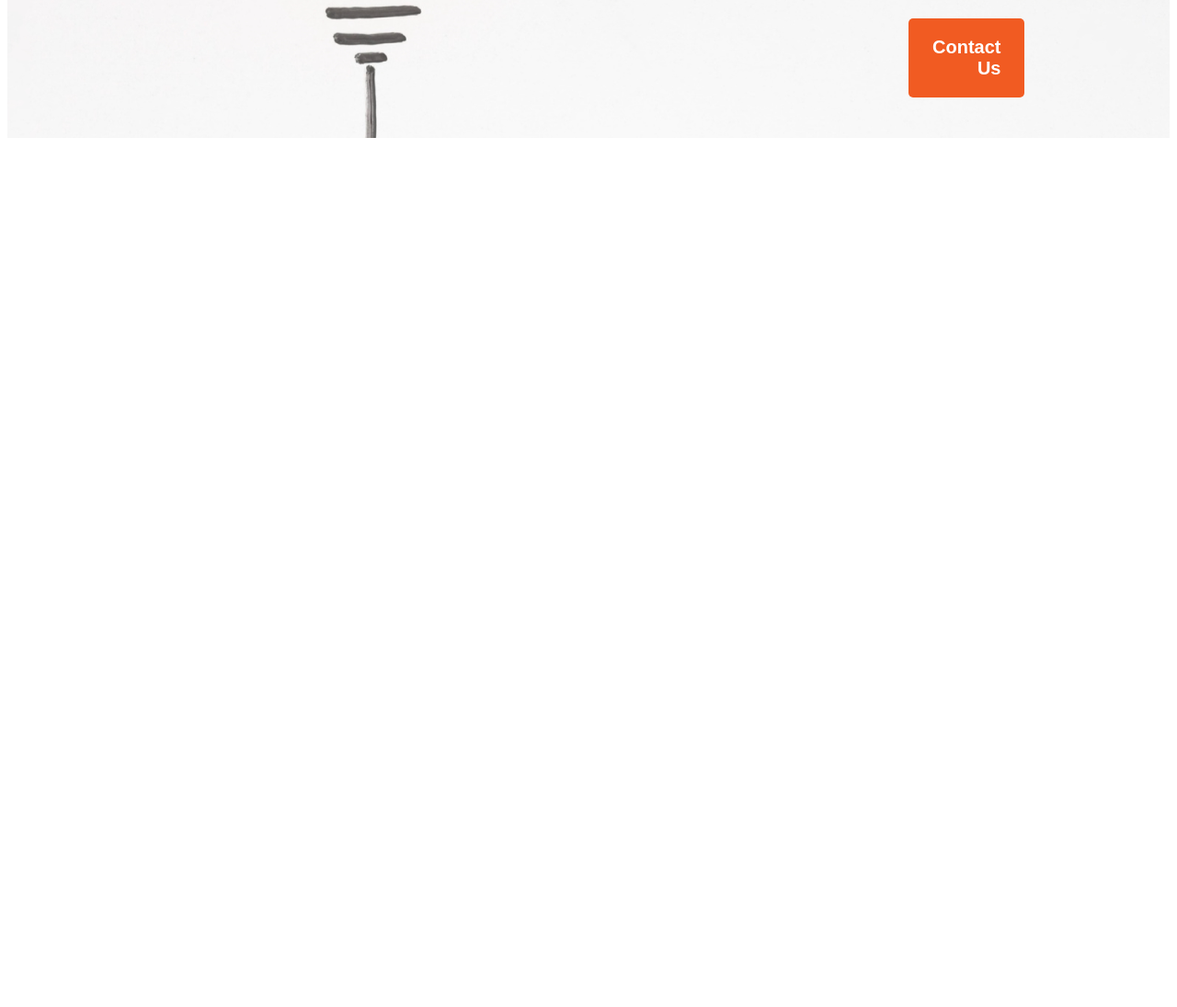
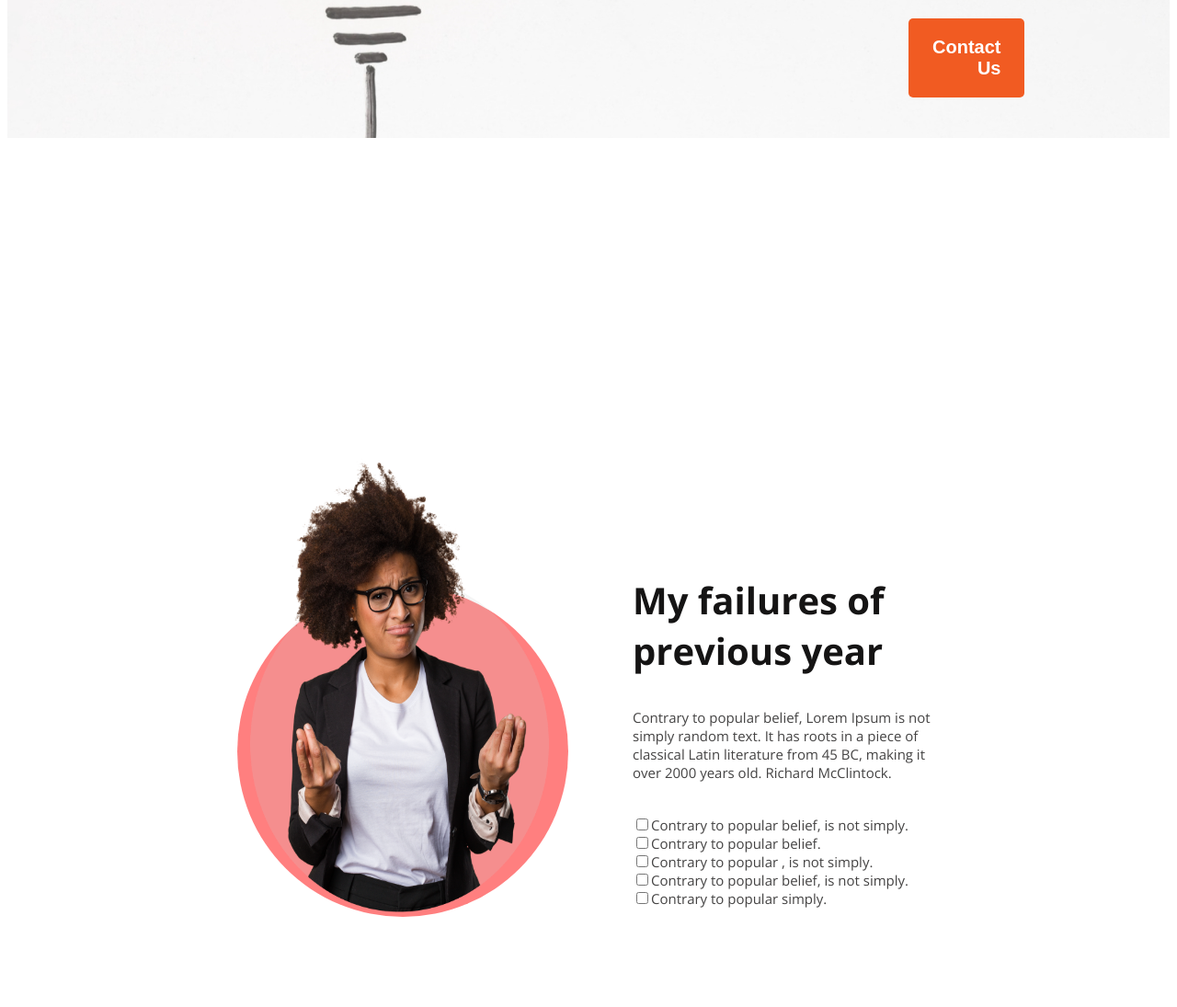
Before and after one commit to 01615152906/web-developer-Protfolio-3, a plain HTML site: page index.html in a window 1280 px wide. Shown: the part 608-1703 px from the top of the page at 92% size. Before the commit the page ends 880 px from the top, so only its background shows below. Drawn offline with nearby package versions, Linux system fonts and the light colour scheme.

Commit message:
added about

```diff
--- a/index.html
+++ b/index.html
@@ -1,5 +1,6 @@
 <!DOCTYPE html>
 <html lang="en">
+
 <head>
      <meta charset="UTF-8">
      <meta name="viewport" content="width=device-width, initial-scale=1.0">
@@ -10,7 +11,8 @@
 
      <link rel="preconnect" href="https://fonts.googleapis.com">
      <link rel="preconnect" href="https://fonts.gstatic.com" crossorigin>
-     <link href="https://fonts.googleapis.com/css2?family=Open+Sans:ital,wght@0,300..800;1,300..800&display=swap" rel="stylesheet">
+     <link href="https://fonts.googleapis.com/css2?family=Open+Sans:ital,wght@0,300..800;1,300..800&display=swap"
+          rel="stylesheet">
 
      <script src="https://kit.fontawesome.com/8b3bc9482a.js" crossorigin="anonymous"></script>
 
@@ -31,10 +33,11 @@
 
 
                     <h1 class="banner-title">All Thinks Are Possible If You believe</h1>
-               <p class="banner-descrition">There are many variations of passages of Lorem Ipsum available, but the majority have suffered alteration in some form, by injected humour, or randomised words</p>
+                    <p class="banner-descrition">There are many variations of passages of Lorem Ipsum available, but the
+                         majority have suffered alteration in some form, by injected humour, or randomised words</p>
 
                     <div class="btn">
-                    <button class="btn-primary"> Contact Us  </button>
+                         <button class="btn-primary"> Contact Us </button>
                     </div>
 
                </div>
@@ -44,18 +47,54 @@
 
 
 
-     </section>
+         <section class="about">
+          <div class="container">
+               <div class="container1">
+                 <img src="images/person.png" alt="">
+              </div>
+          </div>
+          <div class="container2">
+               <h2 class="container-title">My failures of previous year</h2>
+               <p class="container-descrition">Contrary to popular belief, Lorem Ipsum is not simply random text. It has roots in a piece of classical Latin literature from 45 BC, making it over 2000 years old. Richard McClintock.</p>
 
-     <section>
 
- <div>
+               <form class="form">
+
+                    <br>
+                    <input type="checkbox"
+                           name="Contrary to popular belief, is not simply."
+                           value="yes">Contrary to popular belief, is not simply.
+                    <br>
+                    <input type="checkbox"
+                           name="Contrary to popular belief."
+                           value="yes">Contrary to popular belief.
+                    <br>
+                    <input type="checkbox"
+                           name="Contrary to popular , is not simply."
+                           value="yes">Contrary to popular , is not simply.
+
+
+                           <br>
+
+                    <input type="checkbox"
+                           name="Contrary to popular belief, is not simply."
+                           value="yes">Contrary to popular belief, is not simply.
+
+                    <br>
+
+                    <input type="checkbox"
+                           name="Contrary to popular simply."
+                           value="yes">Contrary to popular simply.
+
+                </form>
+
 
           </div>
-
          </section>
      </main>
 
 
 
 </body>
+
 </html>
--- a/style/protflio.css
+++ b/style/protflio.css
@@ -1,3 +1,12 @@
+/* common shared styles
+
+body {
+     font-family: "Open Sans", sans-serif;
+     padding: 0;
+     margin: 0;
+} */
+
+
 /*common shared styles*/
 
 body{
@@ -11,7 +20,7 @@ body{
 
 }
 
-.banner{
+.banner {
      background-image: url(/images/banner/banner1.png);
      width: 100%;
      height: 750px;
@@ -20,8 +29,8 @@ background-repeat: no-repeat;
 
 
 
-.banner-title{
-     color:  #151414;
+.banner-title {
+     color: #151414;
      text-align: right;
 
      font-size: 50px;
@@ -29,8 +38,9 @@ font-size: 50px;
      font-weight: 800;
 
 }
-.banner-descrition{
-     color:  #444343;
+
+.banner-descrition {
+     color: #444343;
      text-align: right;
 
      font-size: 13px;
@@ -40,11 +50,12 @@ font-weight: 500;
 
 }
 
-.btn{
+.btn {
      padding-left: 230px;
      padding-top: 10px;
 }
-.btn-primary{
+
+.btn-primary {
      color: #FFF;
 
      text-align: right;
@@ -57,15 +68,101 @@ border-radius: 5px;
      background: #F15B22;
      padding: 20px 26px;
      border: none;
+     ;
 
 
 }
 
-.banner-contect{
+.banner-contect {
      padding-bottom: 166px;
      padding-top: 170px;
      padding-right: 190px;
-padding-left: 750px
+     padding-left: 750px;
+}
+/*
+.about{
+     display: grid;
+grid-template-columns: 1fr 1fr;
+gap: 20px;
+} */
+/* .container1::after{
+
+          position: absolute;
+          top: 0;
+          left: 0;
+          width: 100%;
+          height: 100%;
+          background-size: cover;
+          background-position: center;
+          background-color: re;
+} */
+
+.about{
+     display: flex;
+     gap:80px;
+     padding: 220px 250px ;
+}
+
+
+ .container{
+     width: 100%px; /* Set the width */
+     height: 600px; /* Set the height */
+     /* display: flex;
+     justify-content: center;
+     align-items: flex-end; */
+ }
+ .container1 {
+     position: relative; /* Necessary for positioning the ::after pseudo-element */
+
+ }
+
+ .container1::after {
+     content: ""; /* Required to make the pseudo-element visible */
+     position: absolute;
+
+     left: 0;
+     bottom: 0;
+     width: 360px;
+     height: 360px;
+     border-radius:50%;
+     background-position: center;
+     background-color: rgba(255, 0, 0, 0.5); /* Semi-transparent red */
+     z-index: -1;
+ }
+ .container2{
+     padding-top: 100px;
+ }
+
+
+ img{
+     width: 350px;
+     height: 500px;
+
+ }
+ .container-title{
+     color:  #151414;
+
+font-size: 40px;
+
+font-weight: 700;
 
 
  }
+ .container-descrition{
+     padding-top: 2px;
+     color: #444343;
+
+font-size: 15px;
+
+font-weight: 400;
+
+ }
+ .form{
+     padding-top: 2px;
+     color: #444343;
+
+     font-size: 15px;
+
+     font-weight: 400;
+
+ }
```
Lines whose indentation alone changed are shown as unchanged.
